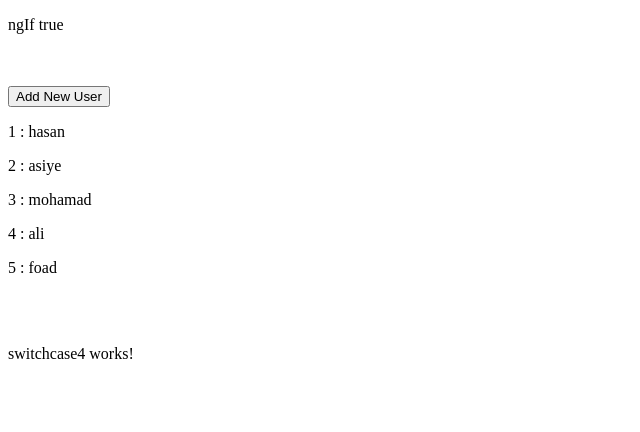
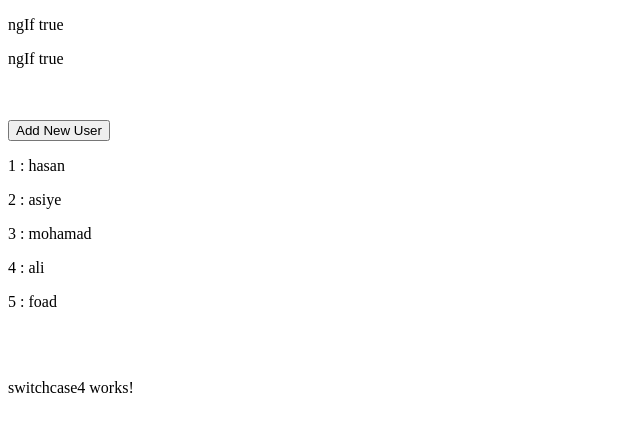
Before and after one commit to moosavinazar/directives, an Angular app: page / in a window 1280 px wide. Shown: the top 432 px of the page, without its empty margins (0-640 px from the left). Built offline with nearby package versions, Linux system fonts and the light colour scheme.

Commit message:
structure of if for deep learn

```diff
--- a/src/app/app.component.html
+++ b/src/app/app.component.html
@@ -1,5 +1,10 @@
 <p *ngIf="isCorrect; else elsecond">ngIf true</p>
 <ng-template #elsecond>Else condition</ng-template>
+
+<ng-template [ngIf]="isCorrect">
+  <p>ngIf true</p>
+</ng-template>
+
 <br>
 <br>
 <button (click)="addNewUser()">Add New User</button>
```
